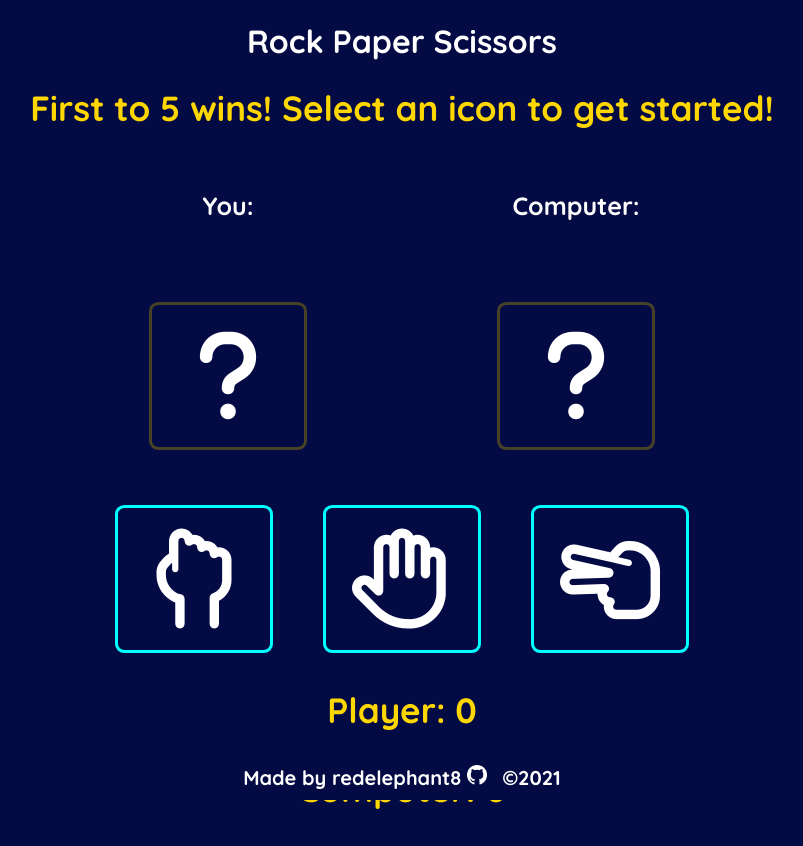
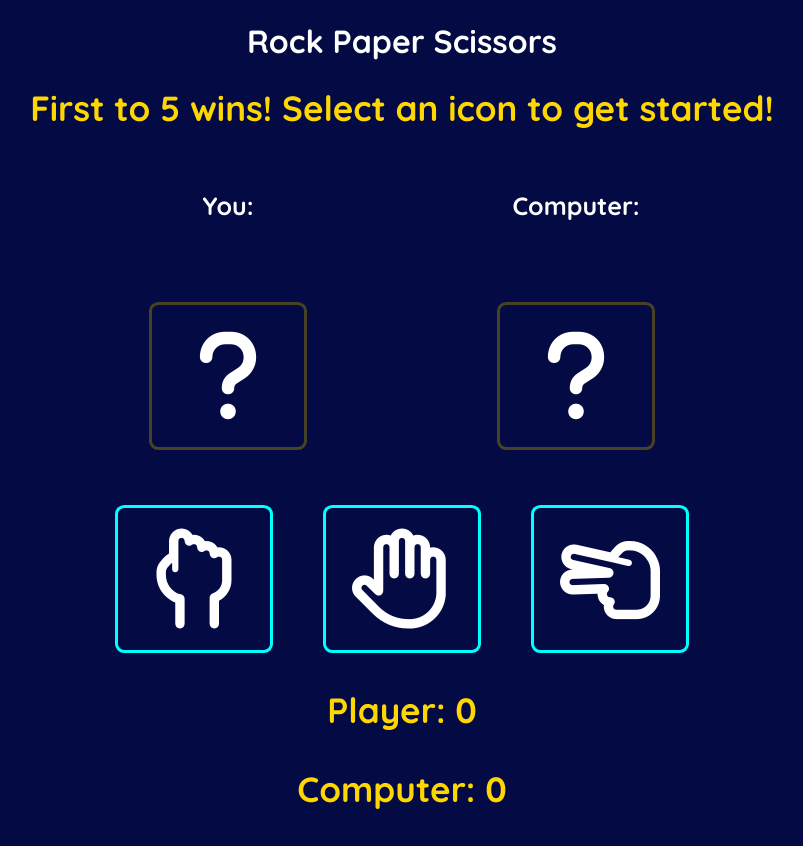
Before and after one commit to redelephant8/rock-paper-scissors, a plain HTML site: page index.html in a window 1280 px wide. Shown: the whole page, without its empty margins (238-1041 px from the left). Drawn offline with Linux system fonts and the light colour scheme.

Commit message:
changed font sizes

```diff
--- a/index.html
+++ b/index.html
@@ -58,7 +58,6 @@
             <p id="gameResults"></p>
         </div>
     </div>
-    <footer>Made by redelephant8 <img width=20px src=images/github.png> ©2021</footer>
 </body>
 
 </html>
--- a/styles.css
+++ b/styles.css
@@ -3,7 +3,18 @@
   color: white;
 }
 
-.far, .fas {
+.body {
+    display: flex;
+    flex-direction: column;
+    height: 100vh;
+}
+
+.main {
+    flex: 1;
+}
+
+.far,
+.fas {
   font-size: 100px;
   color: white;
   height: 100px;
@@ -15,15 +26,17 @@ button {
   border: 3px solid cyan;
   border-radius: 6%;
   transition: all 0.2s ease;
-    font-family: 'Quicksand';
+  font-family: "Quicksand";
 }
 
-.left button:hover, .right button:hover {
+.left button:hover,
+.right button:hover {
   cursor: default;
   transform: none;
 }
 
-.left, .right {
+.left,
+.right {
   margin-bottom: 35px;
   padding: 0 20px;
   padding-bottom: 20px;
@@ -55,9 +68,10 @@ button:hover {
   border: 3px solid #474226;
 }
 
-h1, p {
+h1,
+p {
   text-align: center;
-    font-family: 'Quicksand';
+  font-family: "Quicksand";
 }
 
 h1 {
@@ -93,20 +107,11 @@ button.tie {
   border: 3px solid gold;
 }
 
-#playerScoreText, #computerScoreText, #roundResult {
+#playerScoreText,
+#computerScoreText,
+#roundResult {
   color: gold;
   font-size: 35px;
-}
-
-footer {
-    font-size: 20px;
-    font-family: 'Quicksand';
-    position: fixed;
-    left: 0;
-    bottom: 0;
-    width: 100%;
-    text-align: center;
-    padding-bottom: 10px;
 }
 
 img {
```
Lines whose indentation alone changed are shown as unchanged.
